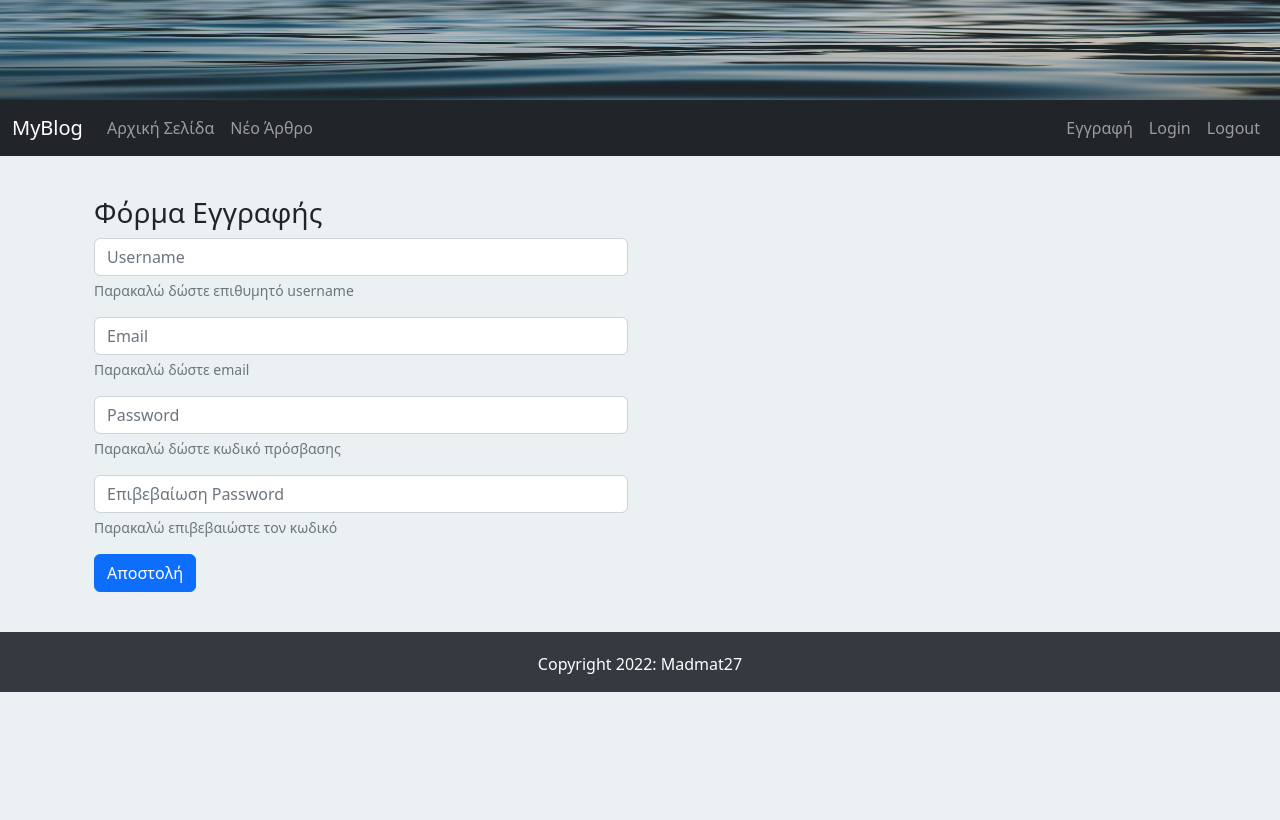
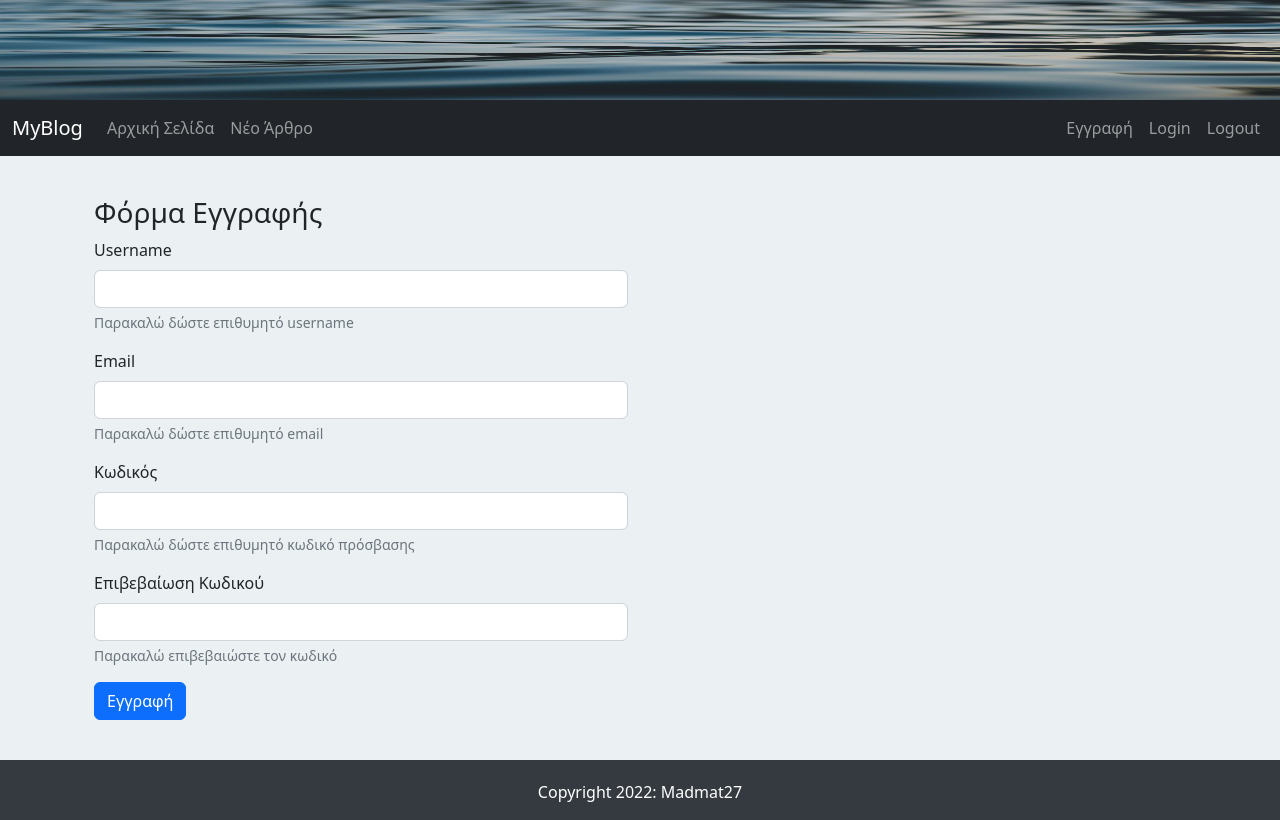
Before and after one commit to madmat27/flaskpy-blog, a Flask app: page /register/ in a window 1280 px wide. Before the commit the page ends 692 px from the top, so only its background shows below. Run offline with Flask 2, Linux system fonts and the light colour scheme.

Commit message:
Registration Form modified using WTF Form Flask addon

```diff
--- a/app.py
+++ b/app.py
@@ -3,10 +3,12 @@ from flask import (Flask,
                     redirect,
                     url_for,
                     request)
-import json
+from forms import RegisterForm
 
 
 app = Flask(__name__)
+
+app.config["SECRET_KEY"] = 'my_secret'
 
 
 @app.route('/')
@@ -18,13 +20,16 @@ def index():
 @app.route('/register/', methods=["GET", "POST"])
 def register():
 
-    if request.method == 'POST':
-        username = request.form["username"]
-        email = request.form["email"]
-        password = request.form["password"]
-        password2 = request.form["password2"]
+    form = RegisterForm()
+
+    if request.method == 'POST' and form.validate_on_submit():
+        username = form.username.data
+        email = form.email.data
+        password = form.password.data
+        password2 = form.password2.data
+
         print(username, email, password, password2)
-    return render_template("register.html")
+    return render_template("register.html", pageForm = form)
 
 
 @app.route('/login/')
--- /dev/null
+++ b/forms.py
@@ -0,0 +1,10 @@
+from flask_wtf import FlaskForm
+from wtforms import StringField, SubmitField
+
+
+class RegisterForm(FlaskForm):
+    username = StringField(label="Username")
+    email = StringField(label="Email")
+    password = StringField(label="Κωδικός")
+    password2 = StringField(label="Επιβεβαίωση Κωδικού")
+    submit = SubmitField(label="Εγγραφή")
--- a/templates/register.html
+++ b/templates/register.html
@@ -14,68 +14,87 @@
             <h3> Φόρμα Εγγραφής </h3>
 
             <form action="#" method="post">
+
+                {{ pageForm.hidden_tag() }}
+
                 <div class="mb-3">
-
-                    <input type="text" class="form-control" placeholder="Username" name="username" aria-label="username" aria-describedby="basic-addon1">
+                    {{ pageForm.username.label(class="form-label") }}
+                    {{ pageForm.username(class="form-control") }}
 
                     <div id="usernameHelp" class="form-text">
                         Παρακαλώ δώστε επιθυμητό username
                     </div>
 
-                    <!-- <ul class="errors">
-                        <li class="alert text-danger"></li>
-                    </ul> -->
-
+                    {% if pageForm.username.errors %}
+                        <ul class="errors">
+                            {% for error in pageForm.username.errors %}
+                                <li class="alert text-danger">
+                                    {{ error }}
+                                </li>
+                            {% endfor %}
+                        </ul>
+                    {% endif %}
                 </div>
 
                 <div class="mb-3">
+                    {{ pageForm.email.label(class="form-label") }}
+                    {{ pageForm.email(class="form-control") }}
 
-                    <input type="text" class="form-control" placeholder="Email" name="email" aria-label="email" aria-describedby="basic-addon1">
-
-                    <div id="usernameHelp" class="form-text">
-                        Παρακαλώ δώστε email
+                    <div id="emailHelp" class="form-text">
+                        Παρακαλώ δώστε επιθυμητό email
                     </div>
 
-                    <!-- <ul class="errors">
-                        <li class="alert text-danger"></li>
-                    </ul> -->
-
+                    {% if pageForm.email.errors %}
+                        <ul class="errors">
+                            {% for error in pageForm.email.errors %}
+                                <li class="alert text-danger">
+                                    {{ error }}
+                                </li>
+                            {% endfor %}
+                        </ul>
+                    {% endif %}
                 </div>
 
                 <div class="mb-3">
+                    {{ pageForm.password.label(class="form-label") }}
+                    {{ pageForm.password(class="form-control", type="password") }}
 
-                    <input type="password" class="form-control" placeholder="Password" name="password" aria-label="password" aria-describedby="basic-addon1">
-
-                    <div id="usernameHelp" class="form-text">
-                        Παρακαλώ δώστε κωδικό πρόσβασης
+                    <div id="passwordHelp" class="form-text">
+                        Παρακαλώ δώστε επιθυμητό κωδικό πρόσβασης
                     </div>
 
-                    <!-- <ul class="errors">
-                        <li class="alert text-danger"></li>
-                    </ul> -->
-
+                    {% if pageForm.password.errors %}
+                        <ul class="errors">
+                            {% for error in pageForm.password.errors %}
+                                <li class="alert text-danger">
+                                    {{ error }}
+                                </li>
+                            {% endfor %}
+                        </ul>
+                    {% endif %}
                 </div>
 
                 <div class="mb-3">
+                    {{ pageForm.password2.label(class="form-label") }}
+                    {{ pageForm.password2(class="form-control", type="password") }}
 
-                    <input type="password" class="form-control" placeholder="Επιβεβαίωση Password" name="password2" aria-label="password2" aria-describedby="basic-addon1">
-
-                    <div id="usernameHelp" class="form-text">
+                    <div id="password2eHelp" class="form-text">
                         Παρακαλώ επιβεβαιώστε τον κωδικό
                     </div>
 
-                    <!-- <ul class="errors">
-                        <li class="alert text-danger"></li>
-                    </ul> -->
-
+                    {% if pageForm.password2.errors %}
+                        <ul class="errors">
+                            {% for error in pageForm.password2.errors %}
+                                <li class="alert text-danger">
+                                    {{ error }}
+                                </li>
+                            {% endfor %}
+                        </ul>
+                    {% endif %}
                 </div>
 
                 <div class="mb-3">
-
-                    <button type="submit" class="btn btn-primary">
-                        Αποστολή
-                    </button>
-
+                    {{ pageForm.submit(class="btn btn-primary") }}
                 </div>
 
 
```
